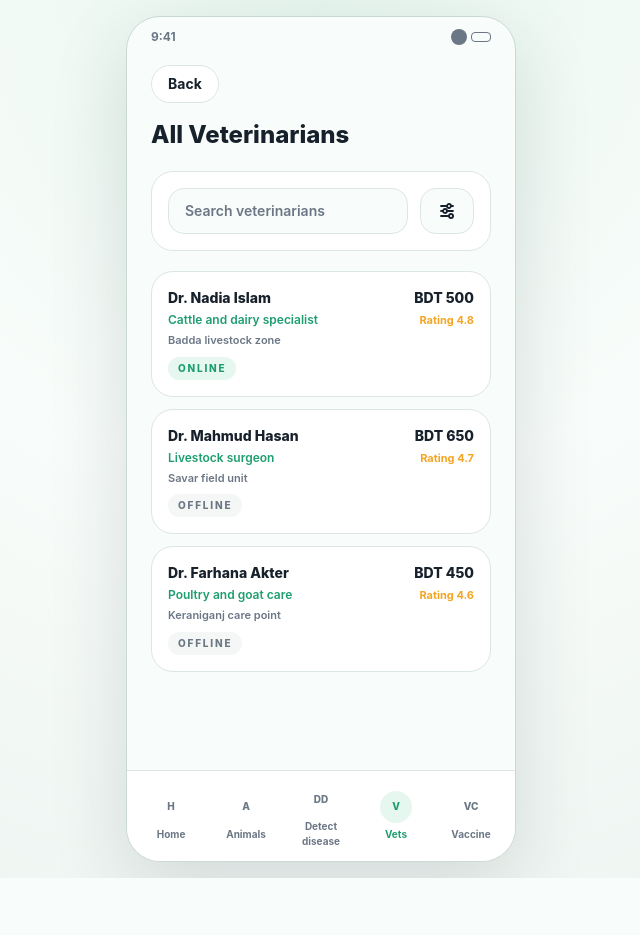
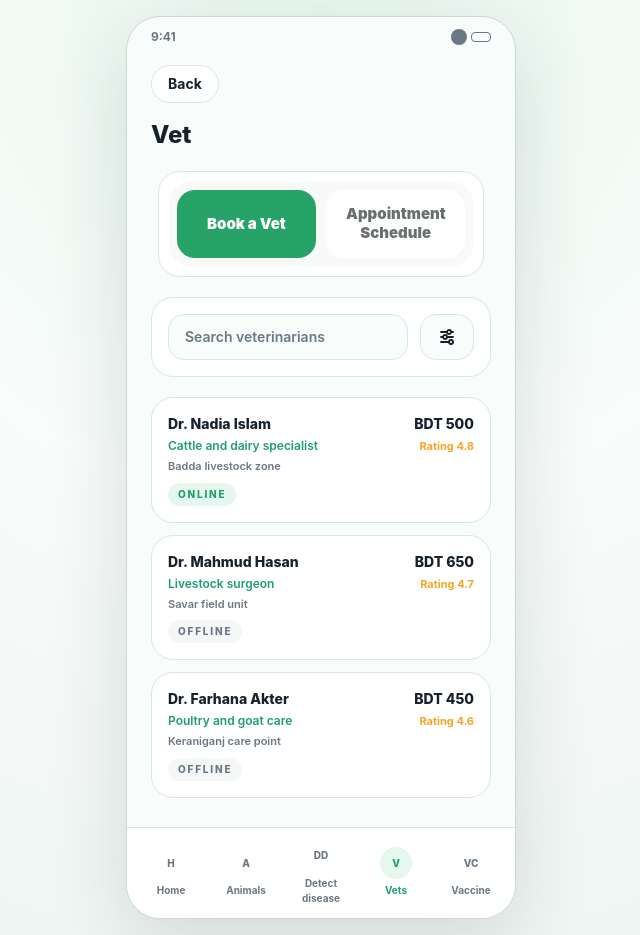
Before and after one commit to ShemantyMahjabin/ShobarKhamar-Vet_Service-, a React (Vite) app: page /booking in a window 1280 px wide. Shown: the whole page, without its empty margins (319-959 px from the left). Before the commit the page ends 878 px from the top, so only its background shows below. Built offline with nearby package versions, Linux system fonts and the light colour scheme.

Commit message:
dashboard vet modified

```diff
--- a/src/app/components/BookAppointment.tsx
+++ b/src/app/components/BookAppointment.tsx
@@ -32,9 +32,43 @@ const defaultFilters: VetFilters = {
   maxPrice: '',
 };
 
+const appointmentPreview = [
+  {
+    id: 1,
+    vetName: 'Dr. Nadia Islam',
+    animalNames: 'Cow A12, Goat G08',
+    date: 'Thu, Jun 12, 2026',
+    time: '11:30 AM - 12:30 PM',
+    center: 'Badda Livestock Care',
+    mode: 'In Person',
+    status: 'Accepted',
+  },
+  {
+    id: 2,
+    vetName: 'Dr. Mahmud Hasan',
+    animalNames: 'Calf C03',
+    date: 'Sun, Jun 15, 2026',
+    time: '3:00 PM - 3:30 PM',
+    center: 'Video consultation',
+    mode: 'Video consultation',
+    status: 'Pending',
+  },
+  {
+    id: 3,
+    vetName: 'Dr. Farhana Akter',
+    animalNames: 'Goat G05',
+    date: 'Wed, Jun 11, 2026',
+    time: '10:00 AM - 11:00 AM',
+    center: 'Farm visit',
+    mode: 'Request vet to visit',
+    status: 'Accepted',
+  },
+] as const;
+
 export function BookAppointment() {
   const navigate = useNavigate();
   const { presence } = useVetConsultationStore();
+  const [activeSection, setActiveSection] = useState<'book' | 'schedule'>('book');
   const [searchTerm, setSearchTerm] = useState('');
   const [isFilterOpen, setIsFilterOpen] = useState(false);
   const [filters, setFilters] = useState<VetFilters>(defaultFilters);
@@ -92,6 +126,7 @@ export function BookAppointment() {
     <MobileShell>
       <MobileStatusBar />
 
+      <div className="flex h-full flex-col overflow-hidden pb-24">
         <div className="px-6 pt-2">
           <button
             onClick={() => navigate('/farmer-dashboard')}
@@ -101,9 +136,33 @@ export function BookAppointment() {
           </button>
 
           <div className="mt-4">
-          <h1 className="text-2xl font-extrabold text-[#17212B]">All Veterinarians</h1>
+            <h1 className="text-2xl font-extrabold text-[#17212B]">Vet</h1>
           </div>
 
+          <section className="mx-auto mt-5 w-[96%] rounded-[22px] border border-[#DCE7DF] bg-white p-2.5">
+            <div className="grid grid-cols-2 gap-2.5 rounded-[20px] bg-[#f8faf8] p-2">
+              <button
+                type="button"
+                onClick={() => setActiveSection('book')}
+                className={`min-h-[68px] rounded-[18px] px-5 py-2.5 text-[15px] font-black leading-tight ${
+                  activeSection === 'book' ? 'bg-[#27a36a] text-white' : 'bg-white text-[#69716b]'
+                }`}
+              >
+                Book a Vet
+              </button>
+              <button
+                type="button"
+                onClick={() => setActiveSection('schedule')}
+                className={`min-h-[68px] rounded-[18px] px-5 py-2.5 text-[15px] font-black leading-tight ${
+                  activeSection === 'schedule' ? 'bg-[#27a36a] text-white' : 'bg-white text-[#69716b]'
+                }`}
+              >
+                Appointment Schedule
+              </button>
+            </div>
+          </section>
+
+          {activeSection === 'book' ? (
             <section className="mt-5 space-y-3 rounded-[22px] border border-[#DCE7DF] bg-white p-4">
               <div className="flex items-center gap-3">
                 <input
@@ -139,8 +198,13 @@ export function BookAppointment() {
                 </button>
               </div>
             </section>
+          ) : null}
+        </div>
 
-        <section className="mt-5 space-y-3">
+        <div className="mt-5 flex-1 overflow-y-auto px-6 pb-6 [scrollbar-width:none] [&::-webkit-scrollbar]:hidden">
+          <section className="space-y-3">
+            {activeSection === 'book' ? (
+              <>
                 {filteredVets.map((vet) => (
                   (() => {
                     const onlineStatus = presence[vet.id] ?? vet.onlineStatus;
@@ -181,7 +245,37 @@ export function BookAppointment() {
                     <p className="mt-2 text-xs font-medium text-[#6B7785]">Try another search or filter combination.</p>
                   </div>
                 ) : null}
+              </>
+            ) : (
+              <>
+                {appointmentPreview.map((appointment) => (
+                  <div key={appointment.id} className="rounded-[20px] border border-[#DCE7DF] bg-[#F8FCFA] p-4">
+                    <div className="flex items-start justify-between gap-3">
+                      <div>
+                        <p className="text-lg font-extrabold text-[#17212B]">{appointment.vetName}</p>
+                        <p className="mt-1 text-sm font-semibold text-[#6B7785]">{appointment.mode}</p>
+                      </div>
+                      <div className={`rounded-2xl px-3 py-2 text-xs font-bold ${
+                        appointment.status === 'Accepted'
+                          ? 'bg-[#EAF7EF] text-[#1E9E6F]'
+                          : 'bg-[#FEF3E2] text-[#B8860B]'
+                      }`}>
+                        {appointment.status}
+                      </div>
+                    </div>
+
+                    <div className="mt-4 space-y-2 rounded-[18px] bg-white p-4">
+                      <p className="text-sm font-bold text-[#17212B]">{appointment.date}</p>
+                      <p className="text-sm font-medium text-[#6B7785]">{appointment.time}</p>
+                      <p className="text-sm font-medium text-[#6B7785]">{appointment.center}</p>
+                      <p className="text-sm font-medium text-[#6B7785]">Animals: {appointment.animalNames}</p>
+                    </div>
+                  </div>
+                ))}
+              </>
+            )}
           </section>
+        </div>
       </div>
 
       {isFilterOpen ? (
--- a/src/app/components/FarmerDashboard.tsx
+++ b/src/app/components/FarmerDashboard.tsx
@@ -26,8 +26,8 @@ const profileStats = [
     icon: PawPrint,
   },
   {
-    title: 'Book Vet',
-    subtitle: 'Book a vet visit',
+    title: 'Vet',
+    subtitle: 'Book or schedule',
     tone: 'bg-amber-50 text-amber-600',
     icon: ShieldPlus,
   },
```
Lines whose indentation alone changed are shown as unchanged.
